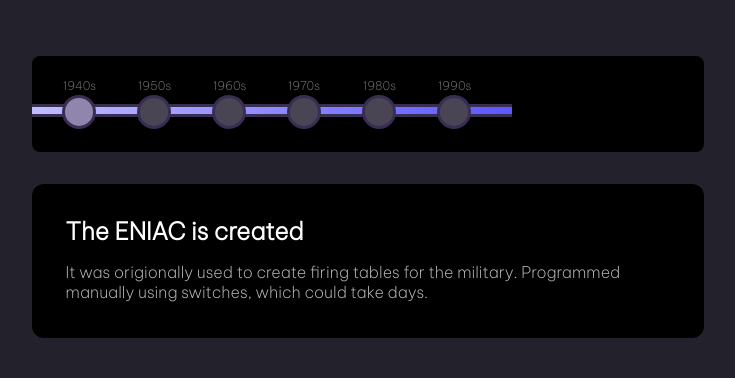
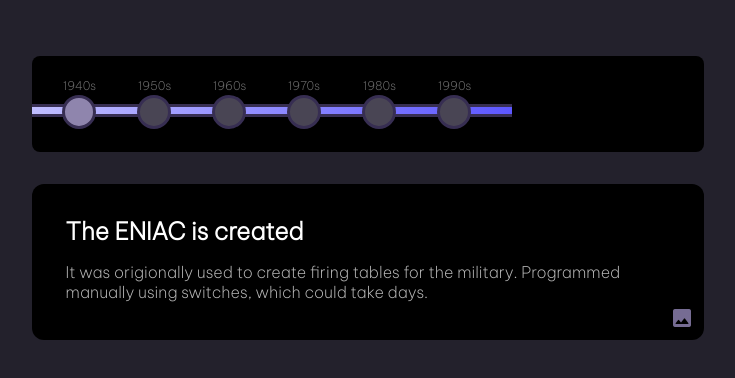
Before and after one commit to autumntxx/oshistory, a plain HTML site: page index.html in a window 1280 px wide. Both pictures are taken after a click on the element "1940s". Shown: the full height of the page, 272-1007 px from the left. Drawn offline with nearby package versions, Linux system fonts and the light colour scheme.

Commit message:
Some image support

```diff
--- a/index.css
+++ b/index.css
@@ -73,7 +73,7 @@ html {
 
 .info {
     padding-top: 1rem;
-    padding-bottom: 1.25rem;
+    padding-bottom: 1.35rem;
     padding-left: 5%;
     padding-right: 5%;
     width: 90%;
@@ -83,6 +83,7 @@ html {
     transition: background-color .10s ease-in;
     opacity: 0%;
     transition: opacity .4s;
+    position: relative;
 }
 
 .info:hover {
@@ -95,12 +96,12 @@ html {
     width: 100%;
 }
 
-imlabel {
+.imicon {
     font-size: .7rem;
-    color: rgba(255, 255, 255, 0.644);;
+    color: hsl(255, 15%, 50%);
     position: absolute;
-    bottom: 20px;
-    right: 8px;
+    bottom: 10px;
+    right: 10px;
     font-family: 'Be Vietnam Pro', sans-serif;
 }
 
--- a/index.html
+++ b/index.html
@@ -6,6 +6,8 @@
         <meta name="viewport" content="width=device-width, initial-scale=1.0">
         <title>The history of computers - Kc5f.xyz</title>
         <link rel="stylesheet" href="./index.css">
+        <link href="https://fonts.googleapis.com/icon?family=Material+Icons+Round"
+      rel="stylesheet">
         <script src="https://cdn.jsdelivr.net/gh/musictheory/vivi.js@latest/src/vivi.js" defer></script>
         <script src="https://cdn.jsdelivr.net/npm/underscore@1.13.2/underscore-umd-min.js"></script>
         <script src="info.js"></script>
@@ -23,7 +25,7 @@
                 <div id="timeline-bar"></div>
             </div>
             <div id="data-container">
-                <div class="info" style="opacity: 1;"><h1>The history of computer operating systems</h1><p>Select a point on the timeline to begin.</p><imlabel>Click to open picture</imlabel></div>
+                <div class="info" style="opacity: 1;"><h1>The history of computer operating systems</h1><p>Select a point on the timeline to begin.</p><span class="material-icons-round imicon">image</span></div>
             </div>
         </div>
 </body>
--- a/index.js
+++ b/index.js
@@ -1,12 +1,34 @@
 var item = document.getElementById("timeline");
 
 
-function infoPrompt(data) {
-    let returnData = ``;
+function makeInfo(data) {
+    document.getElementById('data-container').innerHTML = '';
     for (let prompt of data) {
-        returnData = returnData + `<div class="info"><h1>${prompt.title}</h1><p>${prompt.text}</p></div>`
+        let div = document.createElement("div");
+        let title = document.createElement("h1");
+        let text = document.createElement("p")
+
+        title.innerHTML = prompt.title;
+        text.innerHTML = prompt.text;
+        div.classList.add('info');
+
+        div.appendChild(title);
+        div.appendChild(text);
+
+        if (prompt.image) {
+            let imicon = document.createElement('span');
+            imicon.classList.add('material-icons-round', 'imicon');
+            imicon.innerHTML = 'image';
+            div.appendChild(imicon);
+            div.addEventListener('click', (e) => {
+                console.log(e);
+                document.querySelector('#imageview img').src = prompt.image.url;
+                document.getElementById('imageview').style.opacity = '0;';
+            });
+        };
+
+        document.getElementById('data-container').appendChild(div);
     }
-    return returnData;
 };
 
 let tabEnabled = 0;
@@ -63,10 +85,10 @@ for (let info of INFO) {
 
         // Fade in new stuff
         setTimeout(function() {
-            document.querySelector('#data-container').innerHTML = infoPrompt(data);
+            makeInfo(data);
             setTimeout(() => {
-                for (let oldElement of document.querySelectorAll('.info')) {
-                    oldElement.style.opacity = 1;
+                for (let element of document.querySelectorAll('.info')) {
+                    element.style.opacity = 1;
                 };
             }, 5);
         }, 350);
@@ -79,6 +101,5 @@ document.getElementById('timeline-bar').style.width = iconMargin * 2 + 'px';
 
 // Image stuffs
 document.getElementById('content').addEventListener('click', (e) => {
-    console.log('Clicked!');
     document.getElementById('imageview').classList.remove('enabled');
 });
```
